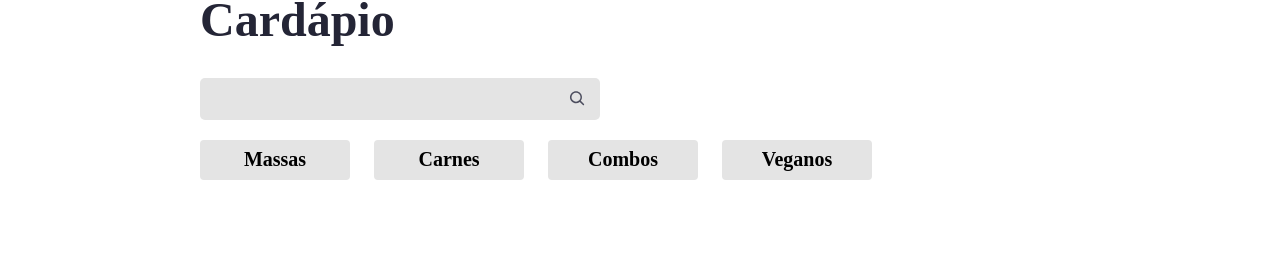
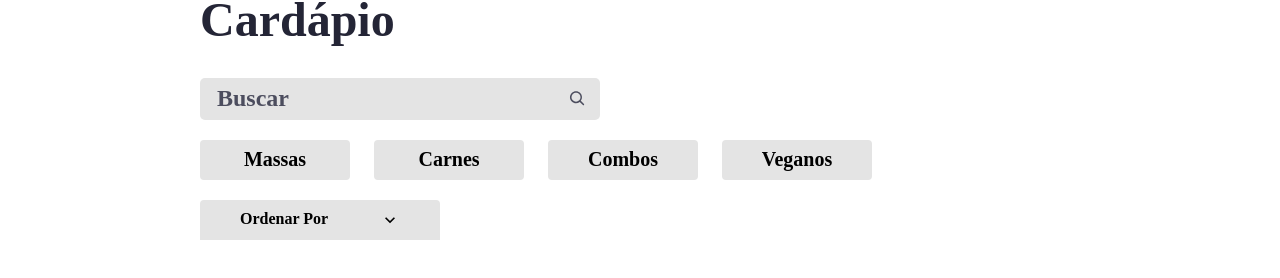
Before and after one commit to RodrigoAguiarS/restaurante, a React (Create React App) app: page / in a window 1280 px wide. Shown: the part 514-792 px from the top of the page. Built offline with nearby package versions, Linux system fonts and the light colour scheme; a web font is replaced by a local one.

Commit message:
Fazendo o ordenador funcionar

```diff
--- a/src/pages/Cardapio/Buscador/index.tsx
+++ b/src/pages/Cardapio/Buscador/index.tsx
@@ -13,6 +13,7 @@
       <input
         value={busca}
         onChange={(evento) => setBusca(evento.target.value)}
+        placeholder="Buscar"
       />
       <CgSearch size={20} color="#4C4D5E" />
     </div>
--- /dev/null
+++ b/src/pages/Cardapio/Ordenador/Ordenador.module.scss
@@ -0,0 +1,49 @@
+@import "styles/variaveis";
+
+.ordenador {
+  align-items: center;
+  background-color: $grey;
+  border: none;
+  border-top-left-radius: 4px;
+  border-top-right-radius: 4px;
+  display: flex;
+  font-size: 1rem;
+  font-weight: bold;
+  height: 40px;
+  justify-content: space-between;
+  min-width: 240px;
+  padding: 0 40px;
+  position: relative;
+  &--ativo {
+    background-color: $blue;
+    color: white;
+  }
+  &__options {
+    display: none;
+    position: absolute;
+    left: 0;
+    flex-direction: column;
+    top: 100%;
+    width: 100%;
+    &--ativo {
+      display: flex;
+    }
+  }
+  &__option {
+    align-items: center;
+    background-color: $grey;
+    border-top: 2px solid $light-grey;
+    box-sizing: border-box;
+    color: $black;
+    display: flex;
+    height: 40px;
+    justify-content: center;
+    width: inherit;
+    &:hover,
+    &--ativo {
+      background-color: $blue;
+      cursor: pointer;
+      color: white;
+    }
+  }
+}
--- /dev/null
+++ b/src/pages/Cardapio/Ordenador/index.tsx
@@ -0,0 +1,41 @@
+import styles from "./Ordenador.module.scss";
+import opcoes from "./opcoes.json";
+import React, { useState } from "react";
+import classNames from "classnames";
+import { MdKeyboardArrowUp, MdKeyboardArrowDown } from 'react-icons/md';
+
+interface Props {
+  ordenador: string,
+  setOrdenador: React.Dispatch<React.SetStateAction<string>>
+}
+
+export default function Ordenador({
+  ordenador,
+  setOrdenador
+}: Props) {
+  const [aberto, setAberto] = useState(false);
+  const nomeOrdenador = ordenador && opcoes.find(opcao => opcao.value === ordenador)?.nome;
+  return (
+    <button
+      className={classNames({
+        [styles.ordenador]: true,
+        [styles["ordenador--ativo"]]: ordenador !== ""
+      })}
+      onClick={() => setAberto(!aberto)}
+      onBlur={() => setAberto(false)}
+    >
+      <span>{nomeOrdenador || "Ordenar Por"}</span>
+      {aberto ? <MdKeyboardArrowUp size={20} /> : <MdKeyboardArrowDown size={20} /> }
+      <div className={classNames({
+        [styles.ordenador__options]: true,
+        [styles['ordenador__options--ativo']]: aberto
+      })}>
+        {opcoes.map(opcao => (
+          <div className={styles.ordenador__option} key={opcao.value} onClick={() => setOrdenador(opcao.value)}>
+            {opcao.nome}
+          </div>
+        ))}
+      </div>
+    </button>
+  )
+}
--- /dev/null
+++ b/src/pages/Cardapio/Ordenador/opcoes.json
@@ -0,0 +1,18 @@
+[
+    {
+      "nome": "",
+      "value": ""
+    },
+    {
+      "nome": "Porção",
+      "value": "porcao"
+    },
+    {
+      "nome": "Qtd. pessoas",
+      "value": "qtd_pessoas"
+    },
+    {
+      "nome": "Preço",
+      "value": "preco"
+    }
+  ]
--- a/src/pages/Cardapio/index.tsx
+++ b/src/pages/Cardapio/index.tsx
@@ -3,10 +3,12 @@
 import Buscador from "./Buscador";
 import { useState } from "react";
 import Filtros from "./Filtros";
+import Ordenador from "./Ordenador";
 
 export default function Cardapio() {
   const [busca, setBusca] = useState("");
   const [filtro, setFiltro] = useState<number | null>(null);
+  const [ordenador, setOrdenador] = useState("");
   return (
     <main>
       <nav className={styles.menu}>
@@ -22,6 +24,7 @@
         <Buscador busca={busca} setBusca={setBusca} />
         <div className={styles.cardapio__filtros}>
           <Filtros filtro={filtro} setFiltro={setFiltro} />
+          <Ordenador ordenador={ordenador} setOrdenador={setOrdenador} />
         </div>
       </section>
     </main>
```
